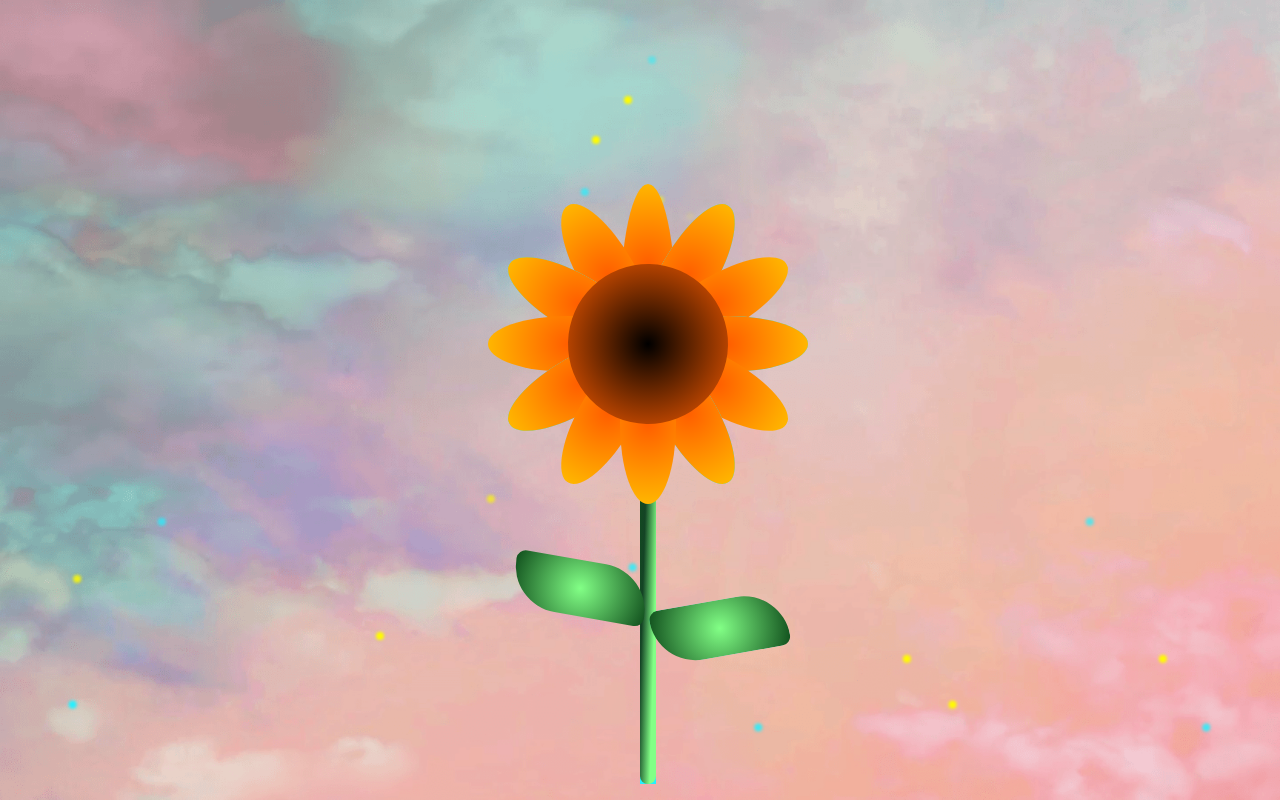
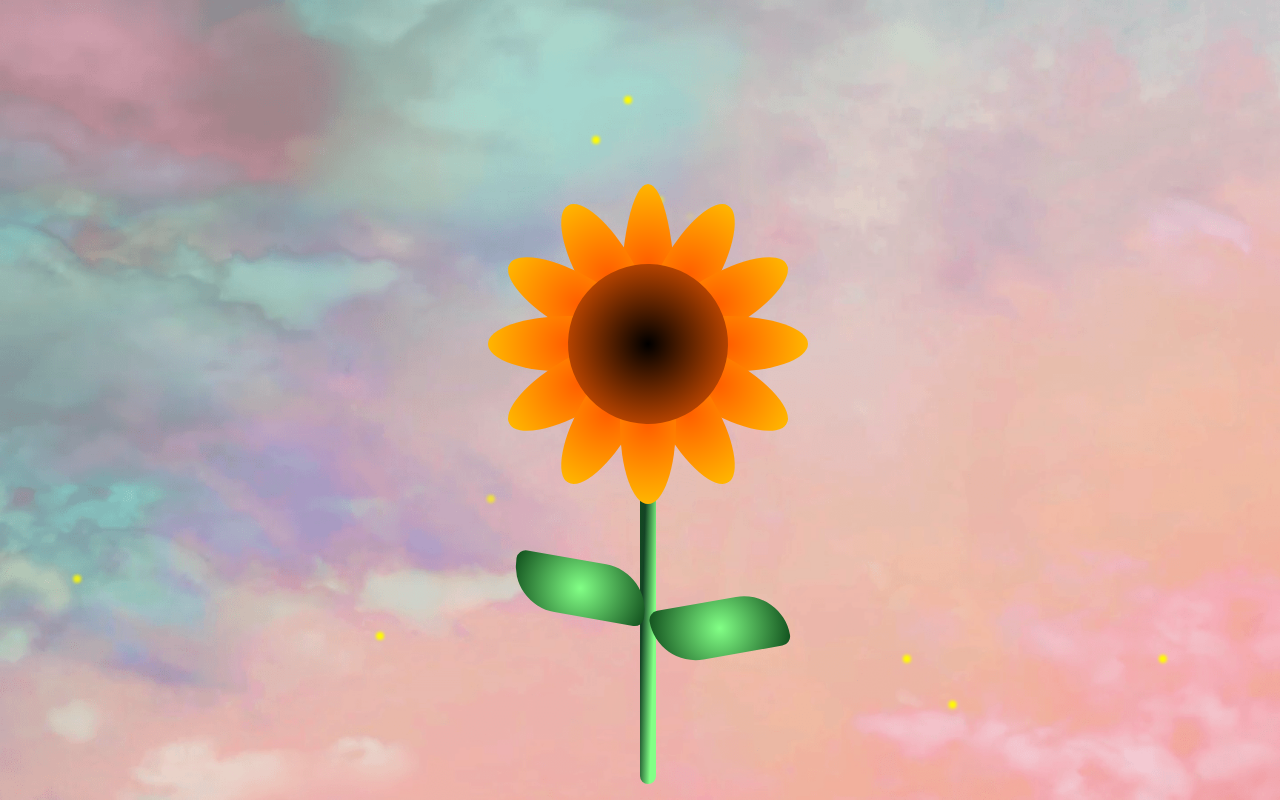
Before and after one commit to vnclatteey/gg, a plain HTML site: page index.html in a window 1280 px wide. Drawn offline with Linux system fonts and the light colour scheme.

Commit message:
Update index.css

```diff
--- a/index.css
+++ b/index.css
@@ -196,7 +196,7 @@ body{
     animation: light-ans-background 7s linear infinite backwards;
 }
     :nth-child(odd){
-        background-color: #23f0ff;
+        background-color: transparent;
     }
 
     .light-1{
```
